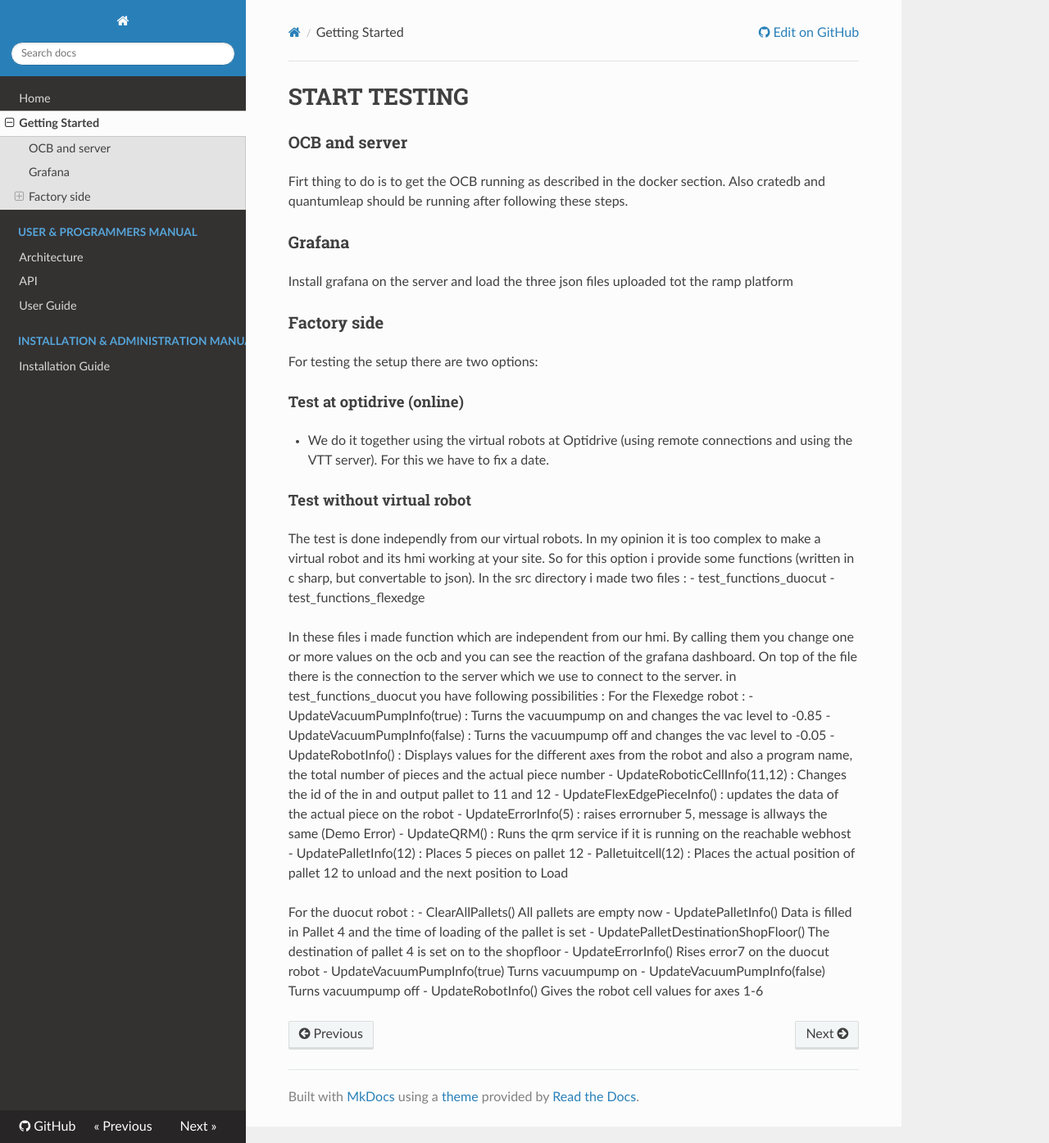
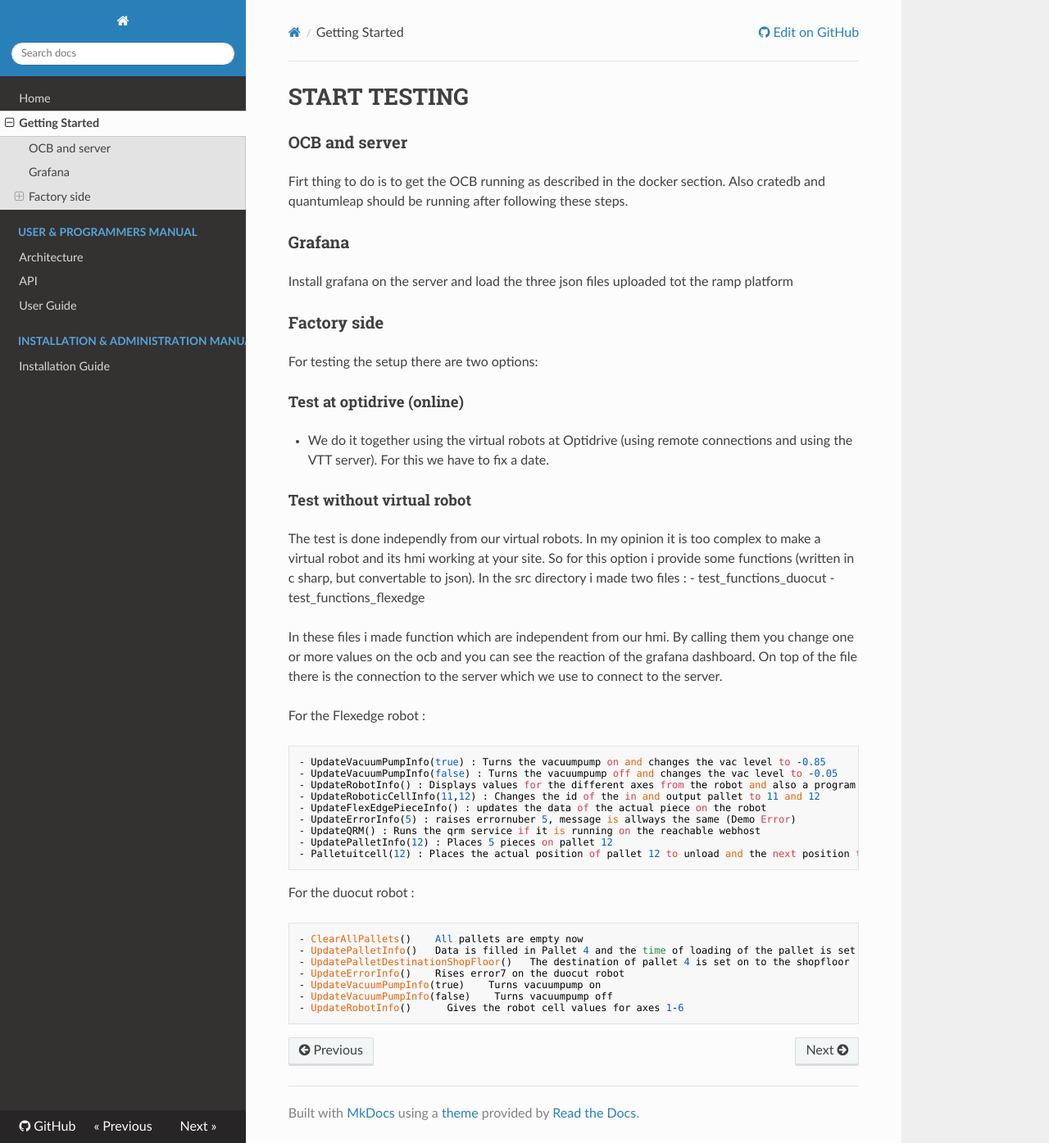
Before and after one commit to ramp-eu/JS2SF, an MkDocs documentation site: the page built from docs/getting-started.md, in a window 1280 px wide and 1395 px high. Shown: the whole window at 82% size. Built offline with MkDocs 1.6.1, drawn with Linux system fonts in a browser that asks for light colours; nearby versions of some CDN libraries; old or Windows-style settings are respelled for this version of MkDocs.

Commit message:
Update getting-started.md

```diff
--- a/docs/getting-started.md
+++ b/docs/getting-started.md
@@ -20,8 +20,9 @@ In the src directory i made two files :
 
 In these files i made function which are independent from our hmi. By calling them you change one or more values on the ocb and you can see the reaction of the grafana dashboard.
 On top of the file there is the connection to the server which we use to connect to the server.
-in test_functions_duocut you have following possibilities :
+
 For the Flexedge robot :
+
     - UpdateVacuumPumpInfo(true) : Turns the vacuumpump on and changes the vac level to -0.85
     - UpdateVacuumPumpInfo(false) : Turns the vacuumpump off and changes the vac level to -0.05
     - UpdateRobotInfo() : Displays values for the different axes from the robot and also a program name, the total number of pieces and the actual piece number
@@ -34,6 +35,7 @@ For the Flexedge robot :
 
 
 For the duocut robot :
+
     - ClearAllPallets()    All pallets are empty now
     - UpdatePalletInfo()   Data is filled in Pallet 4 and the time of loading of the pallet is set
     - UpdatePalletDestinationShopFloor()   The destination of pallet 4 is set on to the shopfloor
```
